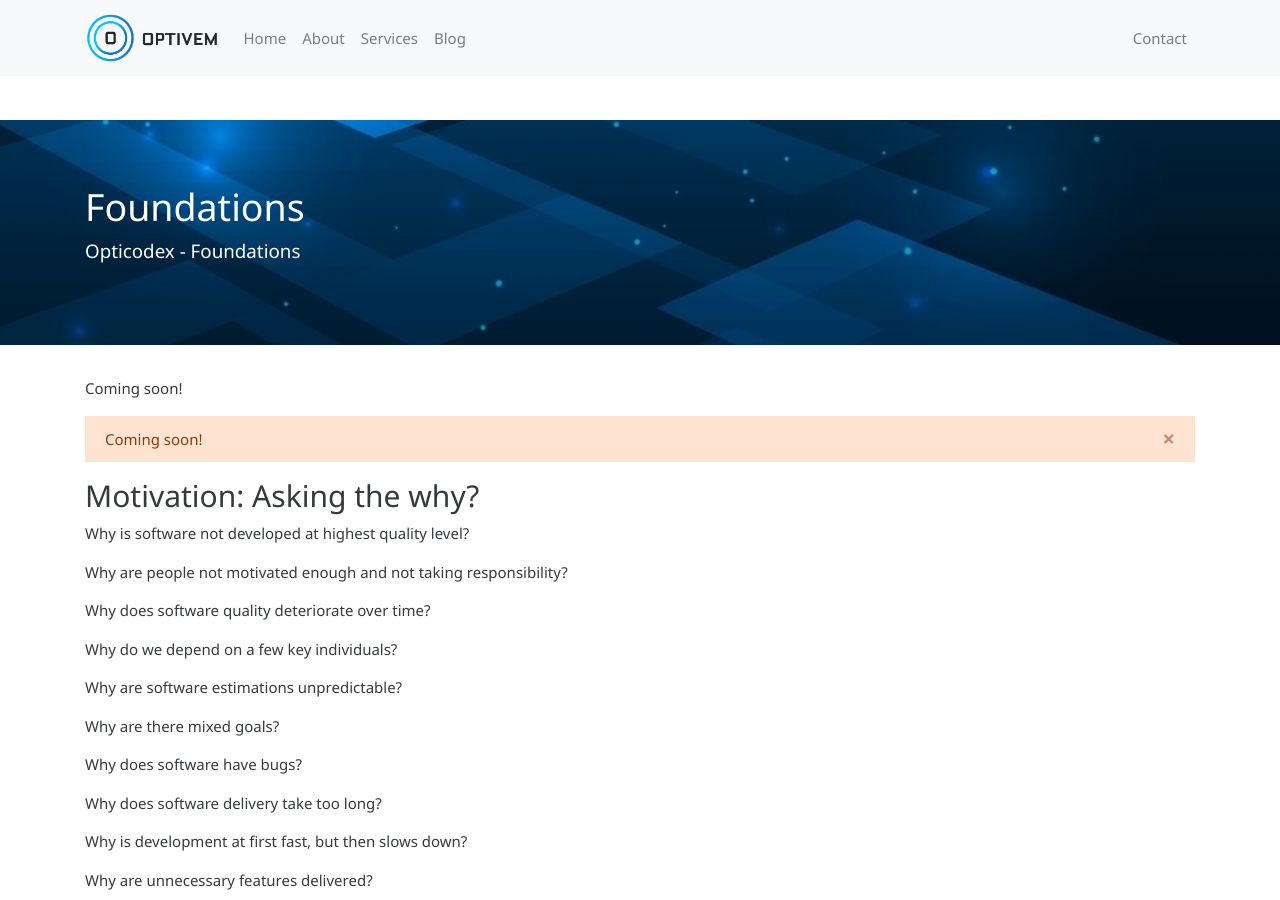
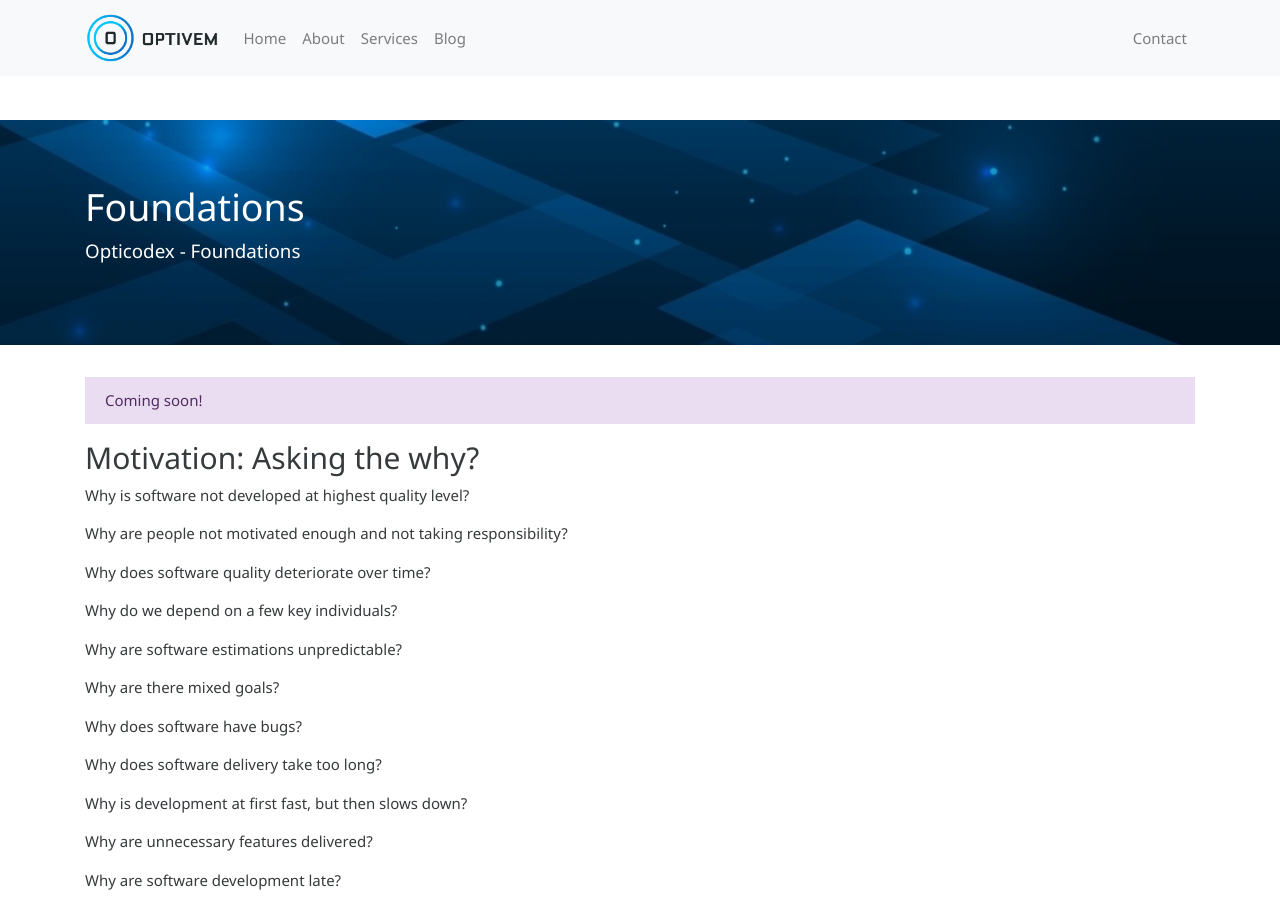
Before and after one commit to optivem/optivem.github.io, a Jekyll site: the page built from _pages/codex/foundations.md, in a window 1280 px wide and 900 px high. Built offline with Jekyll 4.4.1, drawn with Linux system fonts in a browser that asks for light colours.

Commit message:
#6 Updated Codex - Foundations

```diff
--- a/_pages/codex/foundations.md
+++ b/_pages/codex/foundations.md
@@ -4,13 +4,8 @@ title: Foundations
 description: Opticodex - Foundations
 ---
 
-Coming soon!
-
-<div class="alert alert-warning alert-dismissible fade show" role="alert">
+<div class="alert alert-info" role="alert">
   Coming soon!
-  <button type="button" class="close" data-dismiss="alert" aria-label="Close">
-    <span aria-hidden="true">&times;</span>
-  </button>
 </div>
 
 <h2>Motivation: Asking the why?</h2>
```
